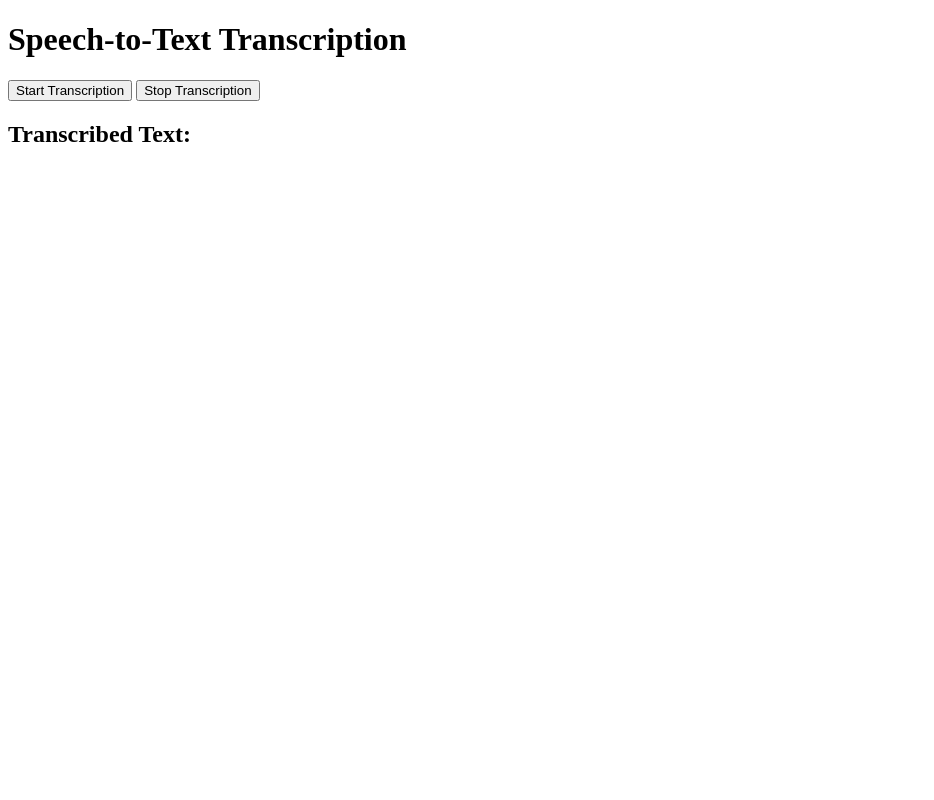
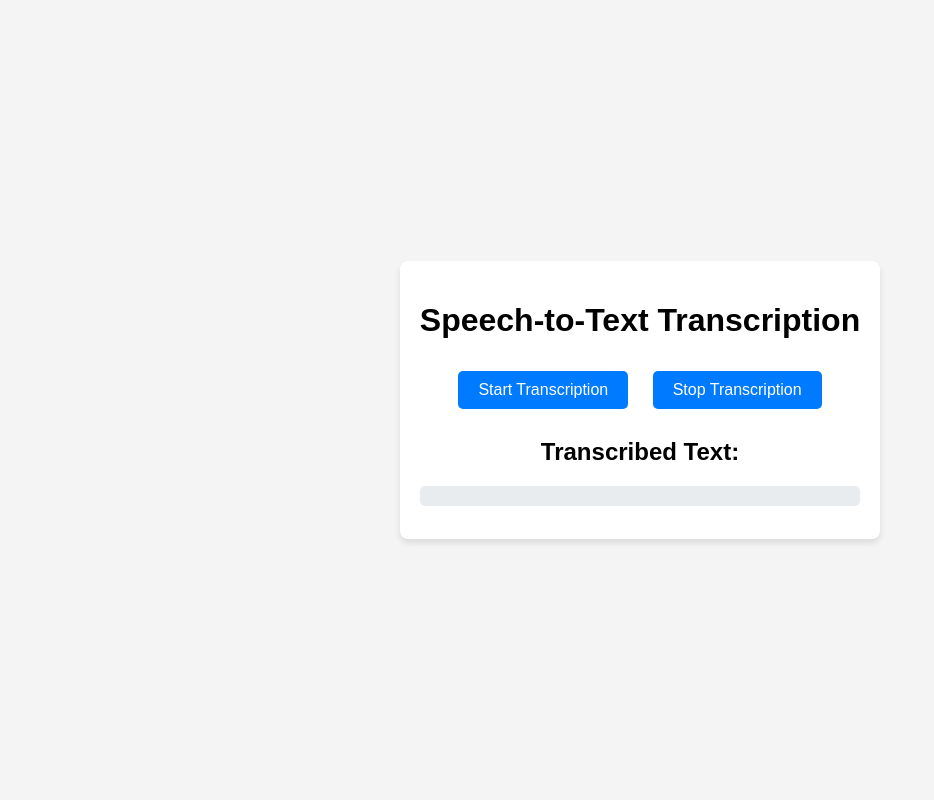
Before and after one commit to mercy-manynge/python-speach-text, a Flask app: page / in a window 1280 px wide. Shown: the whole page, without its empty margins (0-934 px from the left). Run offline with Flask 3, Linux system fonts and the light colour scheme.

Commit message:
adding-styles-to-the-app

```diff
--- a/app.py
+++ b/app.py
@@ -18,9 +18,10 @@ def on_data(transcript: aai.RealtimeTranscript):
 
     if isinstance(transcript, aai.RealtimeFinalTranscript):
         transcribed_text += transcript.text + "\n"
-        print("Transcribed:", transcript.text)
+        print("Transcribed:", transcript.text)  # Verify text here
     else:
-        print("Received:", transcript.text)
+        print("Received partial:", transcript.text)
+
 
 def on_error(error):
     print("Error:", error)
@@ -54,8 +55,11 @@ def index():
 
 @app.route('/start')
 def start():
+    global transcribed_text
+    transcribed_text = ""  # Clear previous transcript
     threading.Thread(target=start_transcription).start()
     return jsonify({"message": "Transcription started!"})
+
 
 @app.route('/stop')
 def stop():
@@ -63,13 +67,20 @@ def stop():
     if transcriber is not None:
         transcriber.close()
         transcriber = None
+        print("Transcriber closed")
     return jsonify({"message": "Transcription stopped!"})
 
+
+# @app.route('/transcript')
+# def transcript():
+#     global transcribed_text
+#     print("Transcript:", transcribed_text)
+#     return jsonify({"transcript": transcribed_text or ""})
 @app.route('/transcript')
 def transcript():
     global transcribed_text
-    print("Transcript:", transcribed_text)
-    return jsonify({"transcript": transcribed_text or ""})
+    return jsonify({"transcript": transcribed_text})
+
 
 if __name__ == '__main__':
     app.run(debug=True)
--- a/templates/index.html
+++ b/templates/index.html
@@ -5,30 +5,69 @@
     <meta name="viewport" content="width=device-width, initial-scale=1.0">
     <title>Speech to Text App</title>
     <script src="https://code.jquery.com/jquery-3.5.1.min.js"></script>
+    <style>
+        body {
+            margin: 0;
+            display: flex;
+            justify-content: center;
+            align-items: center;
+            height: 100vh; /* Full viewport height */
+            font-family: Arial, sans-serif;
+            background-color: #f4f4f4; /* Light background for better readability */
+        }
+
+        #container {
+            text-align: center;
+            background: #ffffff;
+            padding: 20px;
+            box-shadow: 0 4px 6px rgba(0, 0, 0, 0.1);
+            border-radius: 8px;
+        }
+
+        button {
+            margin: 10px;
+            padding: 10px 20px;
+            font-size: 16px;
+            border: none;
+            border-radius: 5px;
+            background-color: #007bff;
+            color: white;
+            cursor: pointer;
+        }
+
+        button:hover {
+            background-color: #0056b3;
+        }
+
+        pre {
+            padding: 10px;
+            background-color: #e9ecef;
+            border-radius: 5px;
+            overflow: auto;
+        }
+    </style>
 </head>
 <body>
+    <div id="container">
         <h1>Speech-to-Text Transcription</h1>
         <button id="start">Start Transcription</button>
         <button id="stop">Stop Transcription</button>
         <h2>Transcribed Text:</h2>
         <pre id="transcript"></pre>
+    </div>
 
     <script>
         $(document).ready(function() {
+            let pollInterval; // Variable to hold the interval ID
+
+            // Start transcription
             $('#start').click(function() {
                 $.get('/start', function(data) {
                     console.log(data.message);
-                });
-            });
 
-            $('#stop').click(function() {
-                $.get('/stop', function(data) {
-                    console.log(data.message);
-                });
-            });
-
-            // Poll for transcripts every second
-            setInterval(function() {
+                    // Start polling for transcripts if not already polling
+                    if (!pollInterval) {
+                        pollInterval = setInterval(function() {
                             $.ajax({
                                 type: 'GET',
                                 url: '/transcript',
@@ -36,14 +75,34 @@
                                 success: function(data) {
                                     console.log(data);
                                     if (data && data.transcript) {
-                            $('#transcript-text').text(data.transcript);
+                                        $('#transcript').text(data.transcript);
                                     } else {
-                            $('#transcript-text').text('');
+                                        $('#transcript').text('No transcription available yet.');
                                     }
+                                },
+                                error: function(err) {
+                                    console.error('Error fetching transcript:', err);
                                 }
                             });
                         }, 1000);
+                    }
+                });
+            });
+
+            // Stop transcription
+            $('#stop').click(function() {
+                $.get('/stop', function(data) {
+                    console.log(data.message);
+
+                    // Stop polling for transcripts
+                    if (pollInterval) {
+                        clearInterval(pollInterval);
+                        pollInterval = null; // Reset the interval variable
+                    }
+                });
+            });
         });
     </script>
+
 </body>
 </html>
```
Also changed, not shown: 3 other files. Lines whose indentation alone changed are shown as unchanged.
